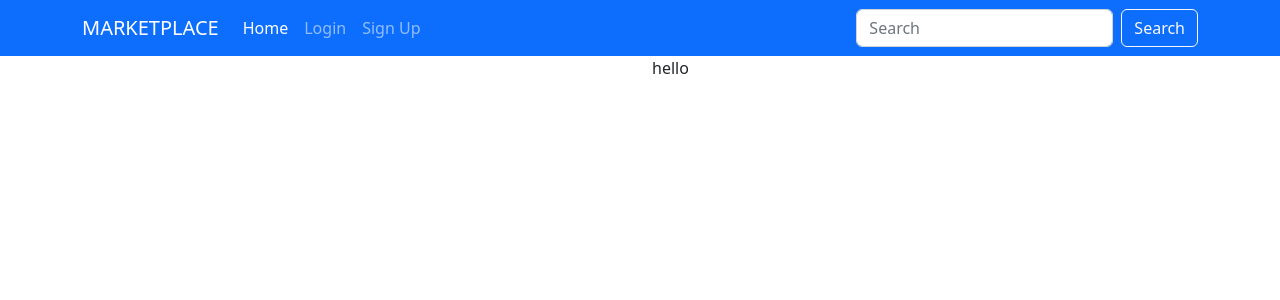
After one commit to Aycelenk/Ecommerce-Website-Django, a Django app: template Marketplace/Product/templates/detail.html in a window 1280 px wide. The commit adds this page. Shown: the top 300 px of the page. Run offline with Django 3.2, Linux system fonts and the light colour scheme; the template is opened without the code that fills it, so the values that code supplies are empty.

Commit message:
Added detail functionality

```diff
--- a/Marketplace/Marketplace/settings.py
+++ b/Marketplace/Marketplace/settings.py
@@ -119,7 +119,7 @@ USE_TZ = True
 # Static files (CSS, JavaScript, Images)
 # https://docs.djangoproject.com/en/4.1/howto/static-files/
 
-STATIC_URL = "Main/static/"
+STATIC_URL = "static/"
 
 LOGIN_REDIRECT_URL = "/"
 LOGIN_URL = "/login/"
@@ -127,7 +127,6 @@ LOGOUT_REDIRECT_URL = "/"
 
 AUTH_USER_MODEL = 'Product.Users'
 
-
 # Default primary key field type
 # https://docs.djangoproject.com/en/4.1/ref/settings/#default-auto-field
 
--- a/Marketplace/Marketplace/urls.py
+++ b/Marketplace/Marketplace/urls.py
@@ -21,6 +21,7 @@ from django.conf import settings
 urlpatterns = [
     path("",include("Main.urls")),
     path("admin/", admin.site.urls),
+    path("items/",include("Product.urls"))
 ]
 
 urlpatterns += static(settings.MEDIA_URL, document_root=settings.MEDIA_ROOT)
--- a/Marketplace/Product/models.py
+++ b/Marketplace/Product/models.py
@@ -79,7 +79,7 @@ class Users(AbstractBaseUser,PermissionsMixin):
 class InStockProduct(models.Model):
     ID = models.AutoField(primary_key=True)
     category = models.ForeignKey(Category,related_name = "products",on_delete=models.CASCADE)
-    image = models.ImageField(upload_to="Product/static/img/")
+    image = models.ImageField(upload_to="product_images")
     name = models.CharField(max_length=100)
     model = models.CharField(max_length=100)
     number = models.IntegerField()
--- /dev/null
+++ b/Marketplace/Product/templates/detail.html
@@ -0,0 +1,16 @@
+{% extends 'base.html' %}
+
+{% block title %} Detail {% endblock %}
+
+{% block content %}
+<div class="container-fluid">
+    <div class="row">
+        <div class="col-md-6">
+            <img src="{{product.image.url}}" alt="" class="img-fluid">
+        </div>
+        <div class="col-md-6">
+            <p>hello</p>
+        </div>
+    </div>
+</div>
+{% endblock %}
--- /dev/null
+++ b/Marketplace/Product/urls.py
@@ -0,0 +1,6 @@
+from django.urls import path
+from . import views
+
+urlpatterns = [
+    path("<int:pk>",views.detail,name="detail")
+]
```
Also changed, not shown: Marketplace/Main/templates/index.html (+8 -8 lines), Marketplace/Product/views.py (+6 -1 lines), Marketplace/Product/migrations/0004_alter_instockproduct_image.py (added), Marketplace/db.sqlite3, Marketplace/product_images/T-shirt.jfif (renamed from Marketplace/Product/static/img/T-shirt.jfif), Marketplace/product_images/boxing_gloves.jpg (renamed from Marketplace/Product/static/img/boxing_gloves.jpg).
